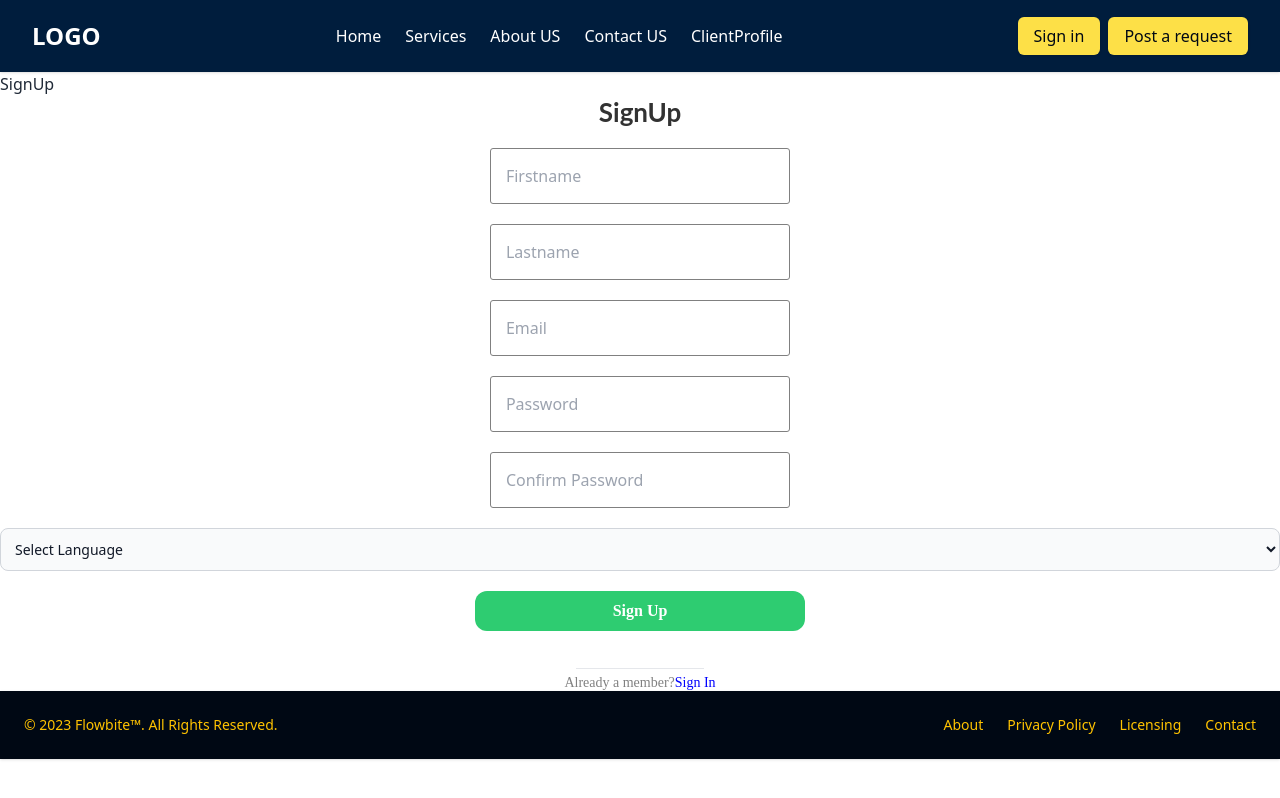
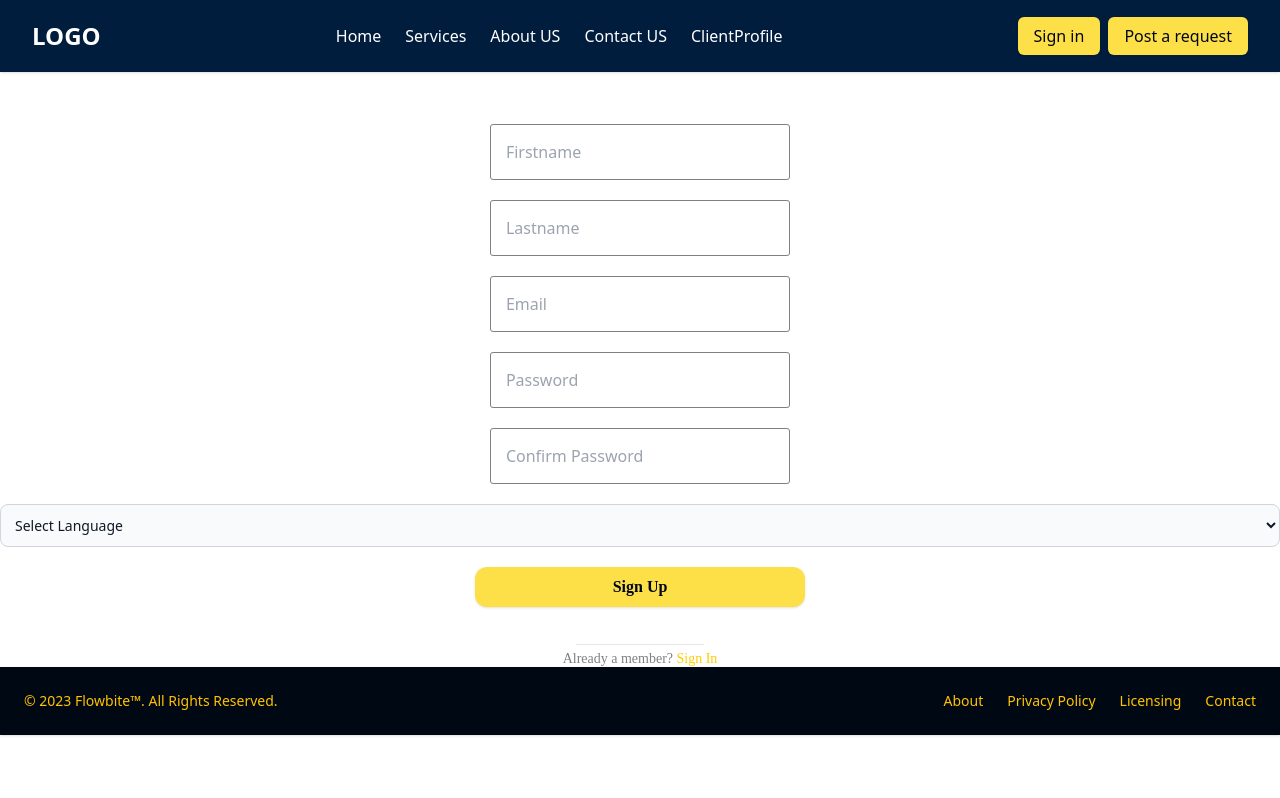
Before and after one commit to Quantumminded/front-end, a React (Create React App) app: page /SignIn in a window 1280 px wide. Both pictures are taken after a click on the element "Sign Up". Built offline with nearby package versions, Linux system fonts and the light colour scheme.

Commit message:
signin & clientProfile with clientData

```diff
--- a/src/SignIn.js
+++ b/src/SignIn.js
@@ -13,7 +13,7 @@ const Container = styled.div`
   text-align: center;
 `;
 const Span = styled.span`
-  color: blue;
+  color: #ffcd00;
   cursor: pointer;
 `;
 
@@ -21,10 +21,6 @@ const Line = styled.hr`
   color: red;
   display: inline-block;
   width: 10vw;
-`;
-const HighlightWhite = styled(Highlight)`
-  color: #fff;
-  letter-spacing: 1px;
 `;
 
 function SignIn({ setJwttoken }) {
@@ -138,14 +134,17 @@ function SignIn({ setJwttoken }) {
               placeholder="Password"
             />
 
-            <Button type="submit">
+            <Button
+              type="submit"
+              className="px-4 py-2 text-b1 bg-yellow-300 rounded-md shadow hover:bg-gray-800 hover:text-y1"
+            >
               <Highlight color="color">Continue</Highlight>
             </Button>
           </form>
           <Container>
             <div>
               <input type={"checkbox"} name={"rememberme"} />
-              <label htmlFor="rememberme">Remember Me</label>
+              <label htmlFor="rememberme"> Remember Me </label>
             </div>
             <a href="#" style={{ color: "#56c38d" }}>
               Forgot Password ?
@@ -154,7 +153,7 @@ function SignIn({ setJwttoken }) {
           <Line />
           <Small color="grey">
             Not a member?
-            <Span onClick={() => setSignUp(!signUp)}>Sign Up</Span>
+            <Span onClick={() => setSignUp(!signUp)}> Sign Up </Span>
           </Small>
         </Container>
         CHEAT CODE all Passwords are test1234
@@ -170,10 +169,9 @@ function SignIn({ setJwttoken }) {
   if (signUp)
     return (
       <>
-        <div>SignUp</div>
         {message && <Notification data={message} />}
         <Container>
-          <Title>SignUp</Title>
+          <Title color="white">SignUp</Title>
           <form
             onSubmit={(e) =>
               signUpFunction(
@@ -199,14 +197,17 @@ function SignIn({ setJwttoken }) {
             />
 
             <AllLanguages setLanguage={setLanguage} />
-            <Button type="submit">
-              <Highlight color="white">Sign Up</Highlight>
+            <Button
+              type="submit"
+              className="px-4 py-2 text-b1 bg-yellow-300 rounded-md shadow hover:bg-gray-800 hover:text-y1"
+            >
+              <Highlight color="color">Sign Up</Highlight>
             </Button>
           </form>
           <Line />
           <Small color="grey">
             Already a member?
-            <Span onClick={() => setSignUp(!signUp)}>Sign In</Span>
+            <Span onClick={() => setSignUp(!signUp)}> Sign In </Span>
           </Small>
         </Container>
       </>
--- a/src/Style/StyledComponents.js
+++ b/src/Style/StyledComponents.js
@@ -13,9 +13,9 @@ const Input = styled.input`
 const Button = styled.button`
   border: 1px solid black;
   border-radius: 12px;
-  background: #2ecc71;
+  background-color: rgb(253 224 71 / var(--tw-bg-opacity));
   border: 0;
-  color: #fff;
+  color: rgb(0 8 20 / var(--tw-text-opacity));
   padding: 10px;
   font-size: 20px;
   width: 330px;
```
